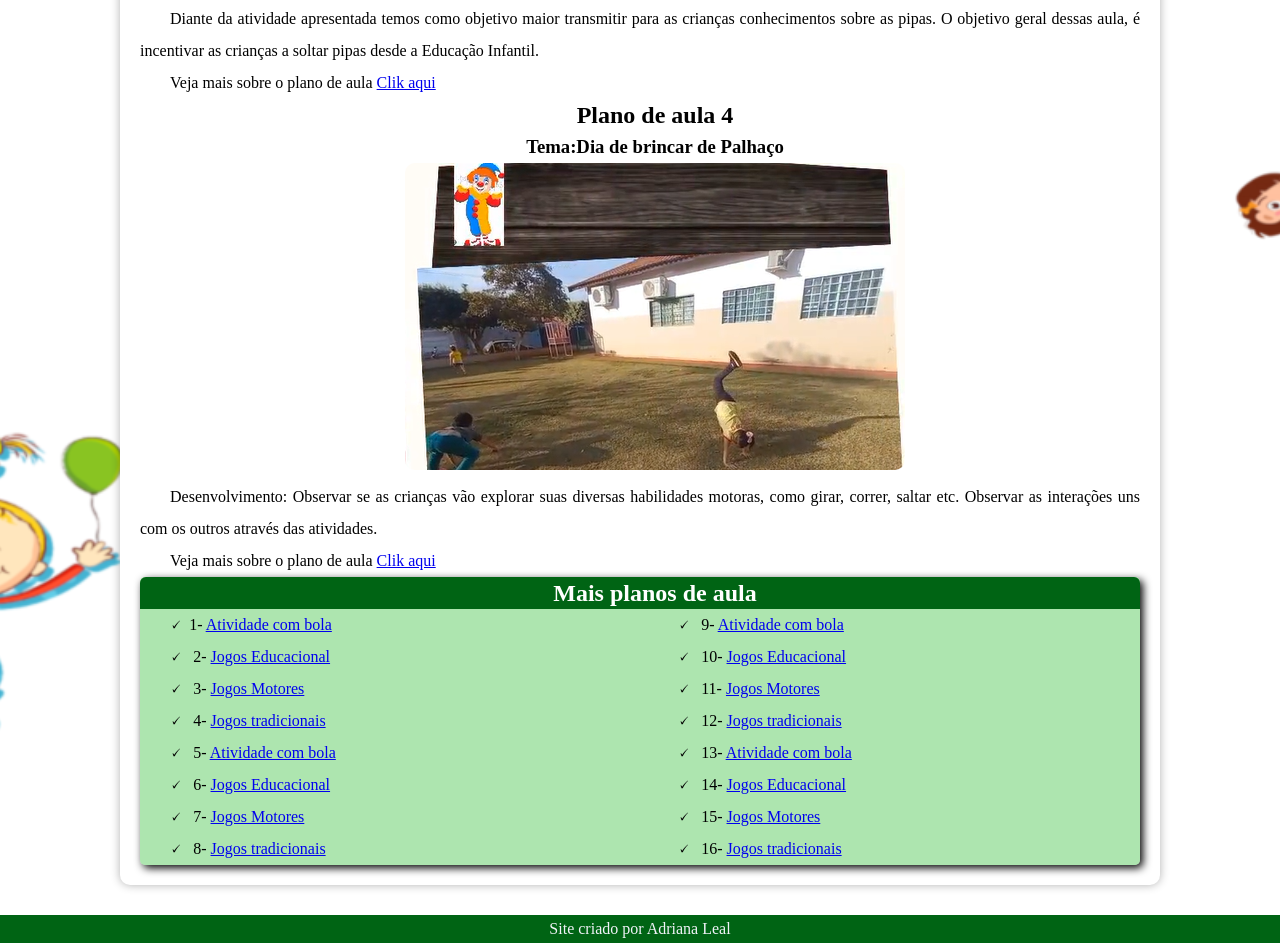
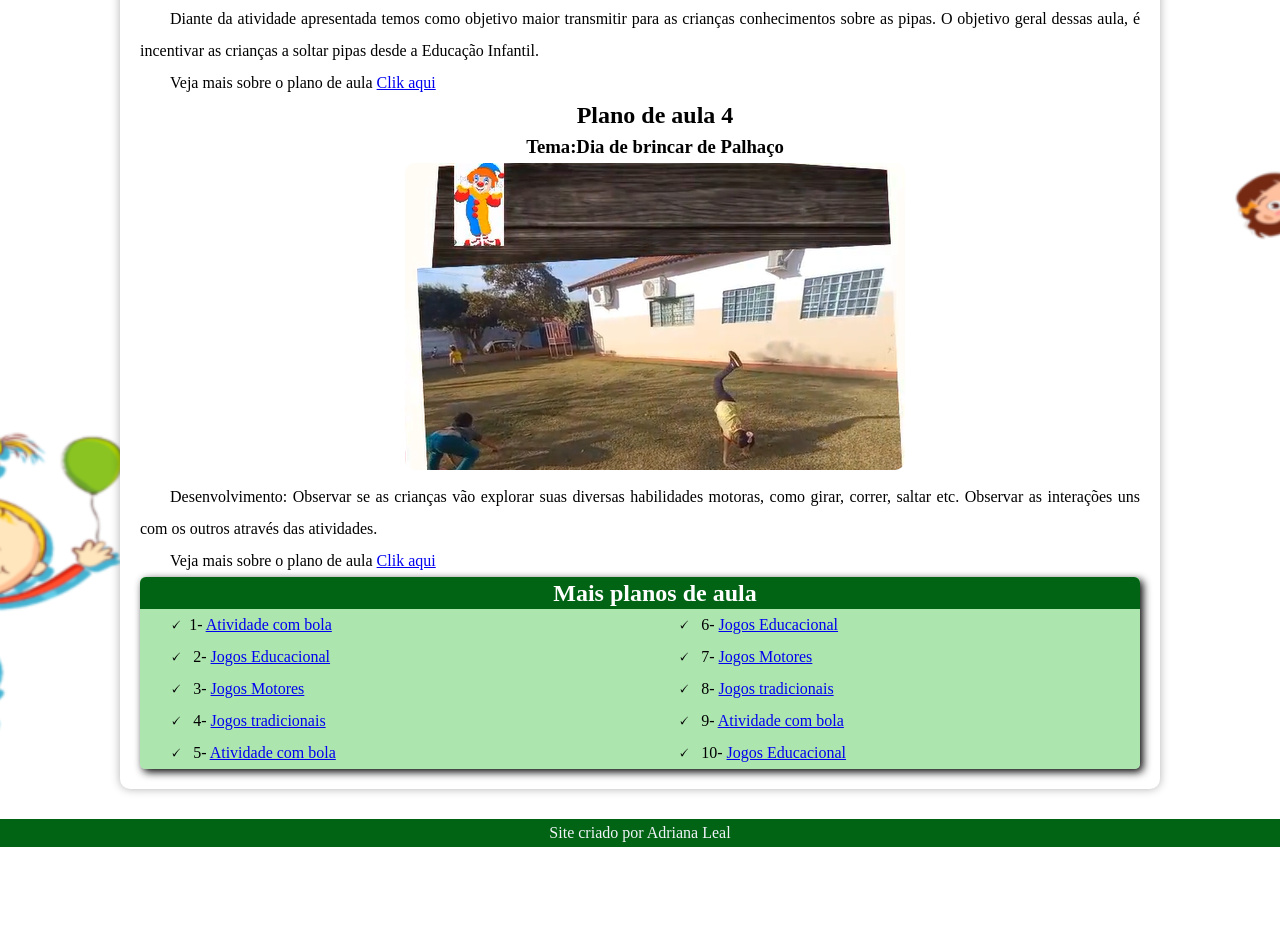
Before and after one commit to LealPro/projetos3, a plain HTML site: page index.html in a window 1280 px wide. Shown: the part 1473-2416 px from the top of the page. After the commit the page ends 2320 px from the top, so only its background shows below. Drawn offline with Linux system fonts and the light colour scheme.

Commit message:
ATUALIZAR

```diff
--- a/index.html
+++ b/index.html
@@ -256,12 +256,6 @@ img{
             <li> 8- <a href="#">Jogos tradicionais</a></li>
             <li> 9- <a href="#">Atividade com bola</a></li>
             <li> 10- <a href="#">Jogos Educacional</a></li>
-            <li> 11- <a href="#"> Jogos Motores</a></li>
-            <li> 12- <a href="#">Jogos tradicionais</a></li>
-            <li> 13- <a href="#">Atividade com bola</a></li>
-            <li> 14- <a href="#">Jogos Educacional</a></li>
-            <li> 15- <a href="#"> Jogos Motores</a></li>
-            <li> 16- <a href="#">Jogos tradicionais</a></li>
         </ul>
     </aside>
 
```
